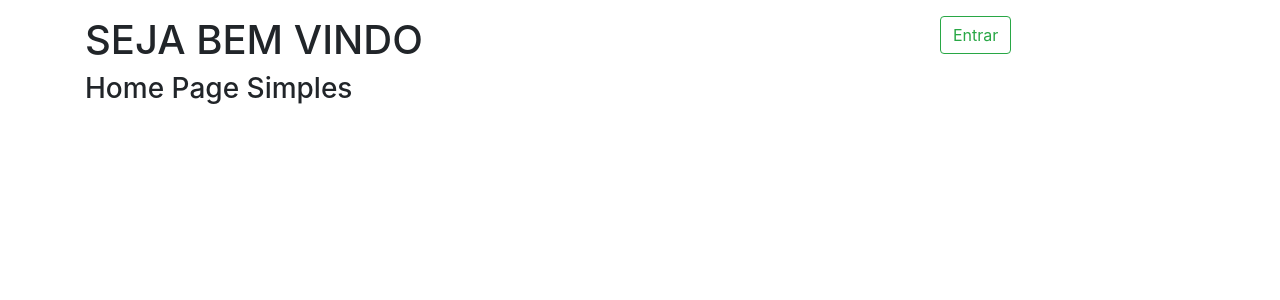
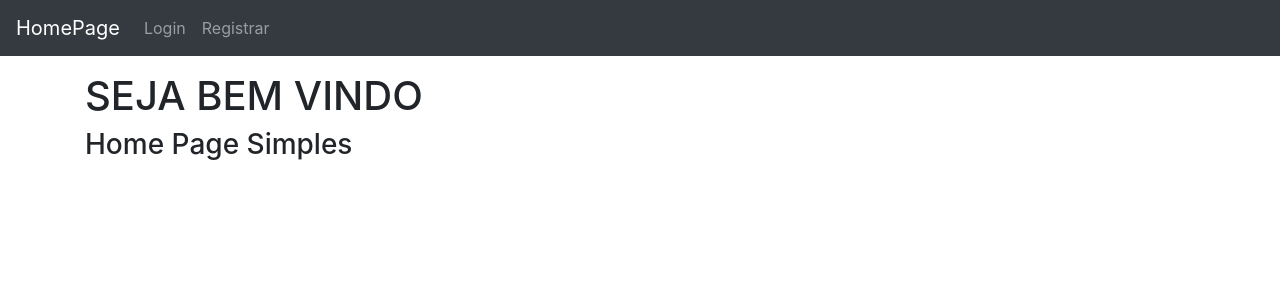
Before and after one commit to LucasDiasTavares/ProfileApp, a Django app: page / in a window 1280 px wide. Shown: the top 300 px of the page. Run offline with Django 3.2, Linux system fonts and the light colour scheme; some libraries are stand-ins or nearby versions.

Commit message:
login e logout e começo da pagina profile/perfil

```diff
--- a/ProfileApp/settings.py
+++ b/ProfileApp/settings.py
@@ -37,6 +37,8 @@ INSTALLED_APPS = [
     'django.contrib.sessions',
     'django.contrib.messages',
     'django.contrib.staticfiles',
+
+    'crispy_forms',
 
     'users.apps.UsersConfig',
 ]
@@ -115,6 +117,10 @@ USE_L10N = True
 
 USE_TZ = True
 
+CRISPY_TEMPLATE_PACK = 'bootstrap4'
+
+LOGIN_REDIRECT_URL = 'home'
+
 
 # Static files (CSS, JavaScript, Images)
 # https://docs.djangoproject.com/en/2.2/howto/static-files/
--- a/ProfileApp/urls.py
+++ b/ProfileApp/urls.py
@@ -15,11 +15,19 @@ Including another URLconf
 """
 from django.contrib import admin
 from django.urls import path
+from django.contrib.auth import views as auth_views
+
 from users import views as user_views
+
 
 urlpatterns = [
     path('admin/', admin.site.urls),
+
     path('register/', user_views.register, name='register'),
+    path('login/', auth_views.LoginView.as_view(template_name='users/login.html'), name="login"),
+    path('logout/', auth_views.LogoutView.as_view(template_name='users/logout.html'), name='logout'),
+    path('profile/', user_views.profile, name='profile'),
     path('', user_views.home, name='home'),
 
+
 ]
--- a/templates/base.html
+++ b/templates/base.html
@@ -15,6 +15,7 @@
 
 <body>
 {% block navbar %}
+    {% include 'navbar.html' %}
 {% endblock navbar %}
 
 <div class="container">
--- a/templates/home.html
+++ b/templates/home.html
@@ -11,18 +11,6 @@
         <h3>Home Page Simples</h3>
     </div>
 
-
-    <div class="col-md-3">
-          <!-- Login/Logout -->
-        {% if user.is_authenticated %}
-            <p>Olá {{ user.username }} </p>
-            <a type="button" class="btn btn-outline-secondary" href="#">Sair</a>
-            <a type="button" href="#">Alterar Senha</a>
-        {% else %}
-            <a type="button" class="btn btn-outline-success" href="#">Entrar</a>
-        {% endif %}
-    </div>
-
   </div>
 
 {% endblock main %}
--- /dev/null
+++ b/templates/navbar.html
@@ -0,0 +1,32 @@
+<nav class="navbar navbar-expand-lg navbar-dark bg-dark">
+    <a class="navbar-brand" href="{% url 'home' %}">HomePage</a>
+    <button class="navbar-toggler" type="button" data-toggle="collapse" data-target="#navbarSupportedContent"
+            aria-controls="navbarSupportedContent" aria-expanded="false" aria-label="Toggle navigation">
+        <span class="navbar-toggler-icon"></span>
+    </button>
+
+    <div class="collapse navbar-collapse" id="navbarSupportedContent">
+        <ul class="navbar-nav mr-auto float-right">
+            {% if user.is_authenticated %}
+                <li class="nav-item dropdown">
+                    <a class="nav-link dropdown-toggle" href="#" id="navbarDropdown" role="button" data-toggle="dropdown"
+                       aria-haspopup="true" aria-expanded="false">
+                        Olá {{ user.username }}
+                    </a>
+                    <div class="dropdown-menu" aria-labelledby="navbarDropdown">
+                        <a class="dropdown-item" href="{% url 'logout' %}">Logout</a>
+                        <a class="dropdown-item" href="{% url 'profile' %}">Profile</a>
+                        <a class="dropdown-item" href="#">Alterar Senha</a>
+                    </div>
+                </li>
+            {% else %}
+                <li class="nav-item">
+                    <a class="nav-link" href="{% url 'login' %}">Login</a>
+                </li>
+                <li class="nav-item">
+                    <a class="nav-link" href="{% url 'register' %}">Registrar</a>
+                </li>
+            {% endif %}
+        </ul>
+    </div>
+</nav>
--- a/users/templates/users/register.html
+++ b/users/templates/users/register.html
@@ -1,4 +1,5 @@
 {% extends 'base.html' %}
+{% load crispy_forms_tags %}
 {% block main %}
 
     <div class="context-section">
@@ -6,7 +7,7 @@
             {% csrf_token %}
             <fieldset class="form-group">
                 <legend class="border-bottom mb-4">Entre já!</legend>
-                {{ form.as_p }}
+                {{ form|crispy }}
             </fieldset>
             <div class="form-group">
                 <button class="btn btn-outline-info" type="submit">Registrar</button>
@@ -14,7 +15,7 @@
         </form>
         <div class="border-top pt-3">
             <small class="text-muted">
-                Já tem uma conta? <a href="#" class="ml-2">Entre já!</a>
+                Já tem uma conta? <a href="{% url 'login' %}" class="ml-2">Entre já!</a>
             </small>
         </div>
     </div>
--- a/users/views.py
+++ b/users/views.py
@@ -1,6 +1,12 @@
 from django.shortcuts import render, redirect
 from django.contrib import messages
 from .forms import UserRegisterForm
+from django.contrib.auth.decorators import login_required
+
+
+@login_required
+def profile(request):
+    return render(request, 'users/profile.html')
 
 
 def register(request):
@@ -8,9 +14,11 @@ def register(request):
         form = UserRegisterForm(request.POST)
         if form.is_valid():
             form.save()
-            username = form.cleaned_data.get('username')
-            messages.success(request, f'Conta criado com usuario: {username} !')
-            return redirect('home')
+            # username = form.cleaned_data.get('username')
+            # messages.success(request, f'Conta criado com usuario: {username} !')
+            messages.success(request, 'Sua conta foi criada com sucesso, agora você já pode logar!')
+
+            return redirect('login')
     else:
         form = UserRegisterForm()
     return render(request, 'users/register.html', {'form': form})
```
Also changed, not shown: users/templates/users/login.html (added, +18 -0 lines), users/templates/users/logout.html (added, +17 -0 lines), users/templates/users/profile.html (added, +8 -0 lines), README.md.
